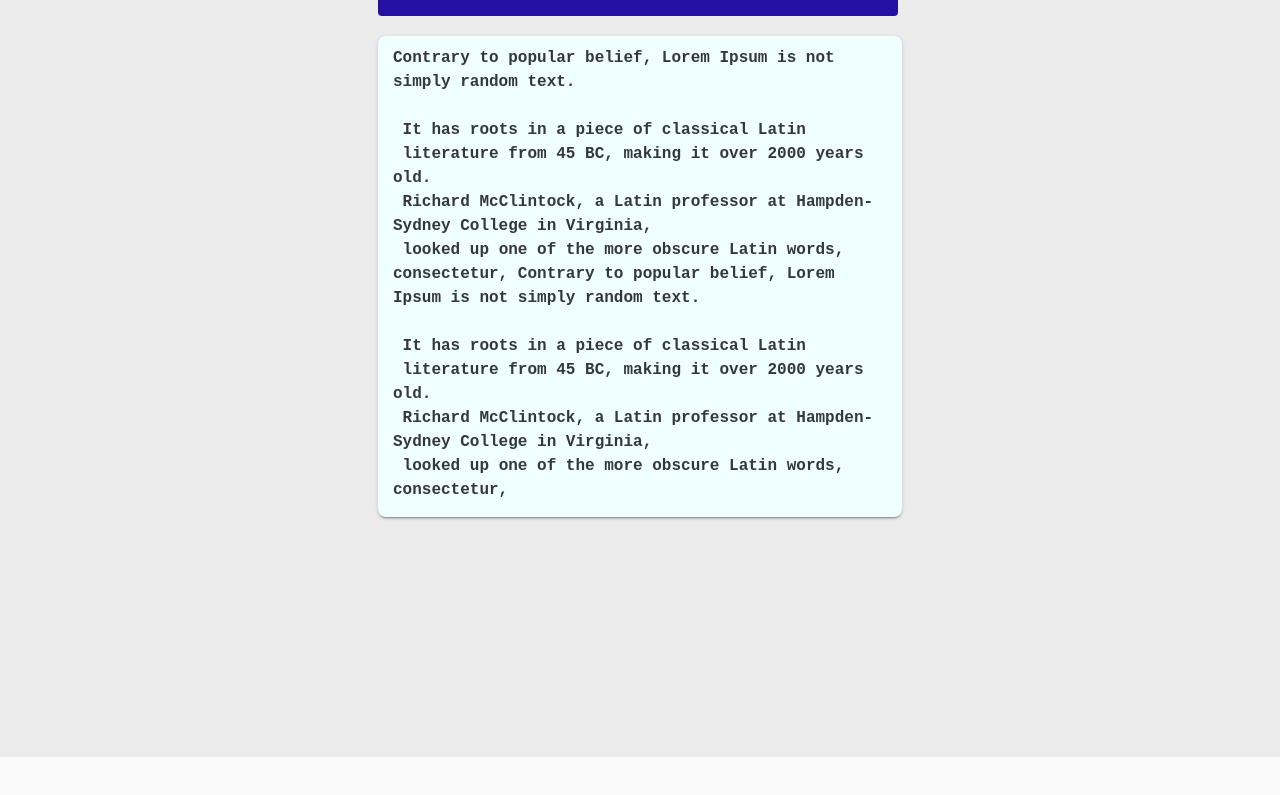
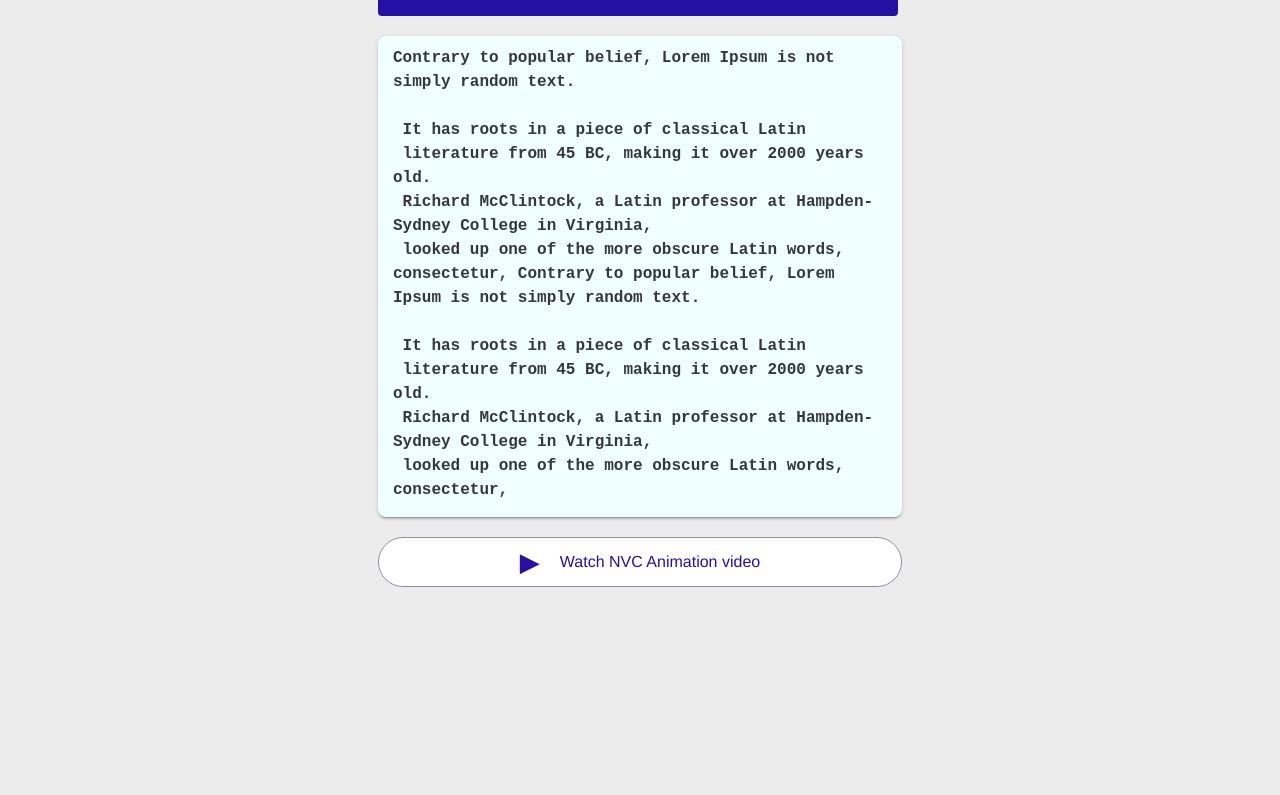
Before and after one commit to kugelblitz-one/nvc-bot, a Next.js app: page / in a window 1280 px wide. Shown: the part 418-1213 px from the top of the page. Before the commit the page ends 1175 px from the top, so only its background shows below. Built offline with nearby package versions, Linux system fonts and the light colour scheme; a web font is replaced by a local one.

Commit message:
added link

```diff
--- a/pages/index.js
+++ b/pages/index.js
@@ -85,6 +85,10 @@ export default function Home() {
                     {result}</pre>
                         </div>
                     </div> : null}
+                    <a href={'https://www.youtube.com/watch?v=V-UIj01jZBE&t=3s'} target="_blank">
+                        <div className={styles.videoLink}><span style={{fontSize: '26px', marginRight: "20px"}}> ▶ </span>   Watch NVC Animation video</div>
+                    </a>
+
 
 
                 </div>
--- a/pages/index.module.css
+++ b/pages/index.module.css
@@ -112,6 +112,20 @@
     text-align: center;
     cursor: pointer;
 }
+.main .videoLink {
+    border-radius: 30px;
+    margin : 20px 0 50px;
+    display: flex;
+    flex-direction: row;
+    justify-content: center;
+    padding: 12px 0;
+    color: #2610a3;
+    background-color: #fff;
+    border:solid 1px  #8e8ea0 ;
+    text-decoration: none !important;
+    text-align: center;
+    cursor: pointer;
+}
 
 .main .resultWrapper {
     padding-top: 20px;
--- a/pages/styles.global.css
+++ b/pages/styles.global.css
@@ -9,3 +9,42 @@ body {
     background-color: #fafafa;
     overflow-x: hidden;
 }
+
+a {
+    text-decoration: none !important;
+}
+
+::-webkit-scrollbar {
+    width: 10px;
+}
+
+/* Track */
+::-webkit-scrollbar-track {
+
+    background-color: rgba(249, 249, 249, 1);
+    box-shadow: none;
+    padding: 2px;
+    border-radius: 2px;
+}
+
+/* Handle */
+::-webkit-scrollbar-thumb {
+    width: 7px;
+    max-height: 20px;
+    background: rgba(91, 91, 91, 0.6);
+    border: 2px solid transparent;
+    border-radius: 9px;
+    background-clip: content-box;
+
+
+}
+
+/* Handle on hover */
+::-webkit-scrollbar-thumb:hover {
+    width: 12px;
+    max-height: 20px;
+    background: rgba(91, 91, 91, 0.6);
+    border: 2px solid transparent;
+    border-radius: 9px;
+    background-clip: content-box;
+}
```
